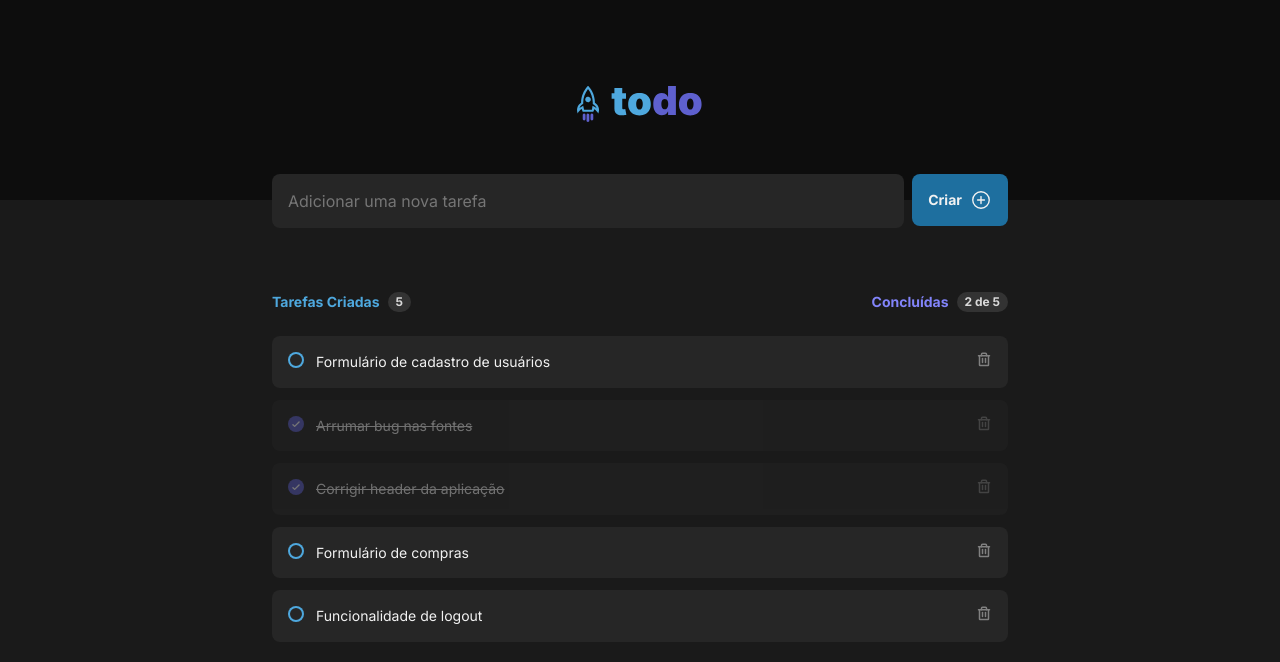
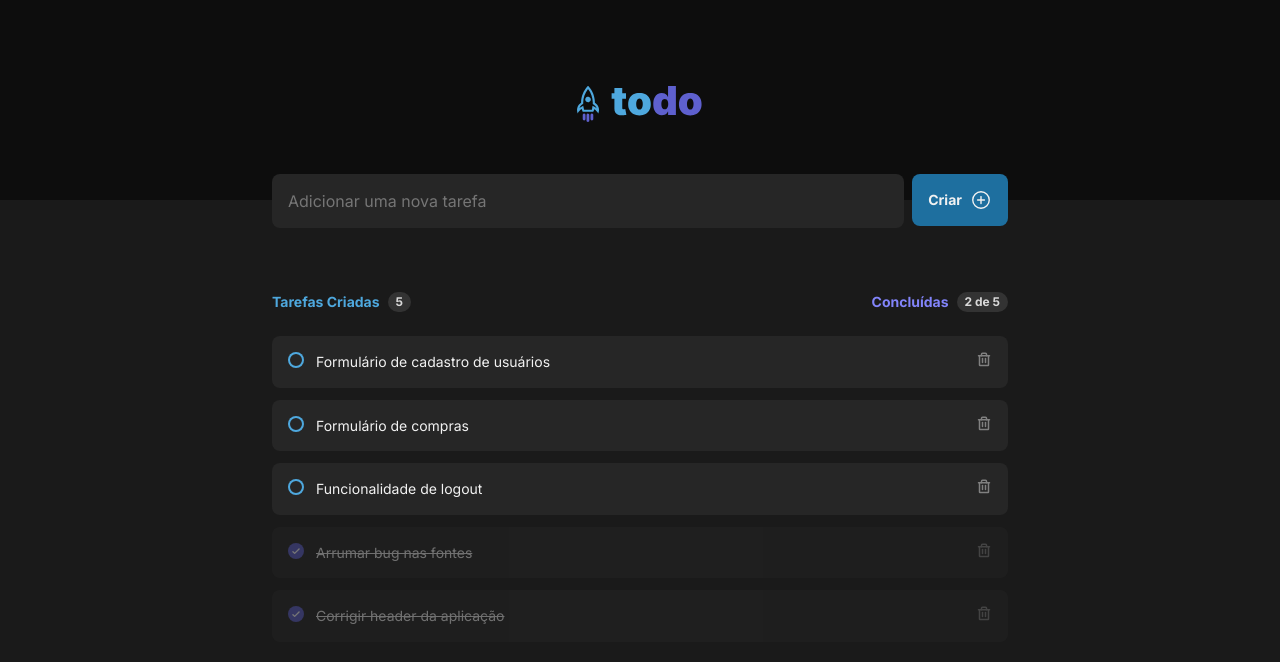
Before and after one commit to danielVFS/ignite-todo-list, a React (Vite) app: page / in a window 1280 px wide. Shown: the top 662 px of the page. Built offline with nearby package versions, Linux system fonts and the light colour scheme.

Commit message:
feat(tasks): sort tasks

```diff
--- a/src/components/ListTasks/index.tsx
+++ b/src/components/ListTasks/index.tsx
@@ -16,7 +16,9 @@ export function ListTasks() {
         </div>
       </header>
       <section className={styles.tasks}>
-        {tasks.map((task) => {
+        {tasks
+          .sort((a, b) => Number(a.isCompleted) - Number(b.isCompleted))
+          .map((task) => {
             return (
               <Task
                 key={task.id}
```
Lines whose indentation alone changed are shown as unchanged.
